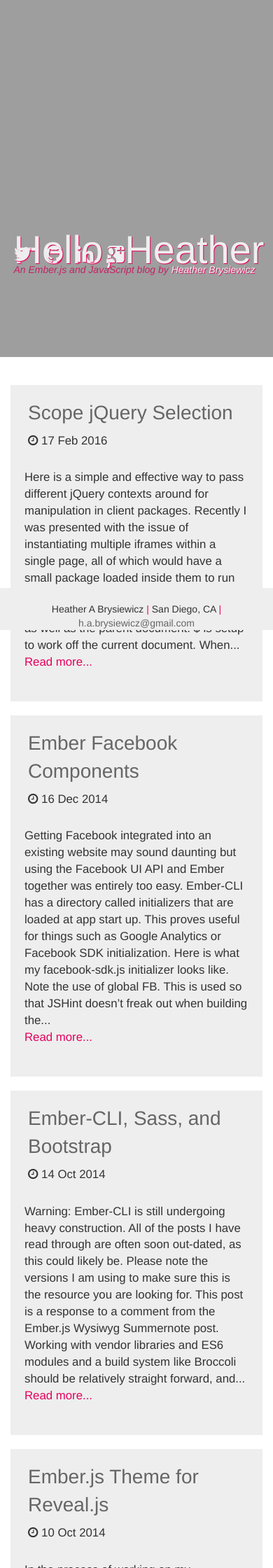
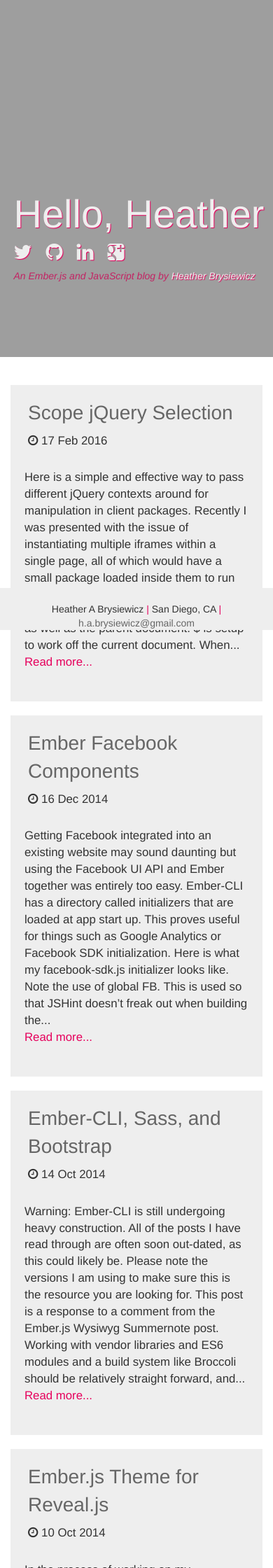
Before and after one commit to hbrysiewicz/hbrysiewicz.github.io, a Jekyll site: the page built from index.html, in a window 390 px wide. Shown: the top 2240 px of the page at 70% size. Built offline with Jekyll 4.4.1, drawn with Linux system fonts in a browser that asks for light colours; comment, search, counter and statistics services are not loaded.

Commit message:
Fix for mobile rendering of header

```diff
--- a/assets/css/main.css
+++ b/assets/css/main.css
@@ -103,16 +103,6 @@
   color: #eee !important;
 }
 
-@media screen and (max-width: 599px) {
-  #social {
-    top: 48%;
-  }
-
-  #subtitle {
-    top: 35%;
-  }
-}
-
 .social-link {
   display: inline;
   float: left;
@@ -137,7 +127,7 @@
   position: absolute;
   top: 60%;
   left: 5%;
-  width: 100%;
+  width: 95%;
 }
 
 .title {
@@ -232,3 +222,15 @@
     background-image: url('/assets/img/header_hd.jpg');
   }
 }*/
+
+@media screen and (max-width: 320px) {
+  .title-wrap {
+    top: 40%;
+  }
+}
+
+@media screen and (max-width: 390px) {
+  .title-wrap {
+    top: 50%;
+  }
+}
--- a/assets/js/main.js
+++ b/assets/js/main.js
@@ -2,7 +2,7 @@
 
   var img = $('.img').css('background-image')
   img = img.replace('url(','').replace(')','')
-  $('.img').backstretch(img, {fade: 'slow'})
+  $('.img').backstretch(img, { fade: 'slow' })
 
   $(window).on('resize', function() {
     $('.img').backstretch('resize')
```
